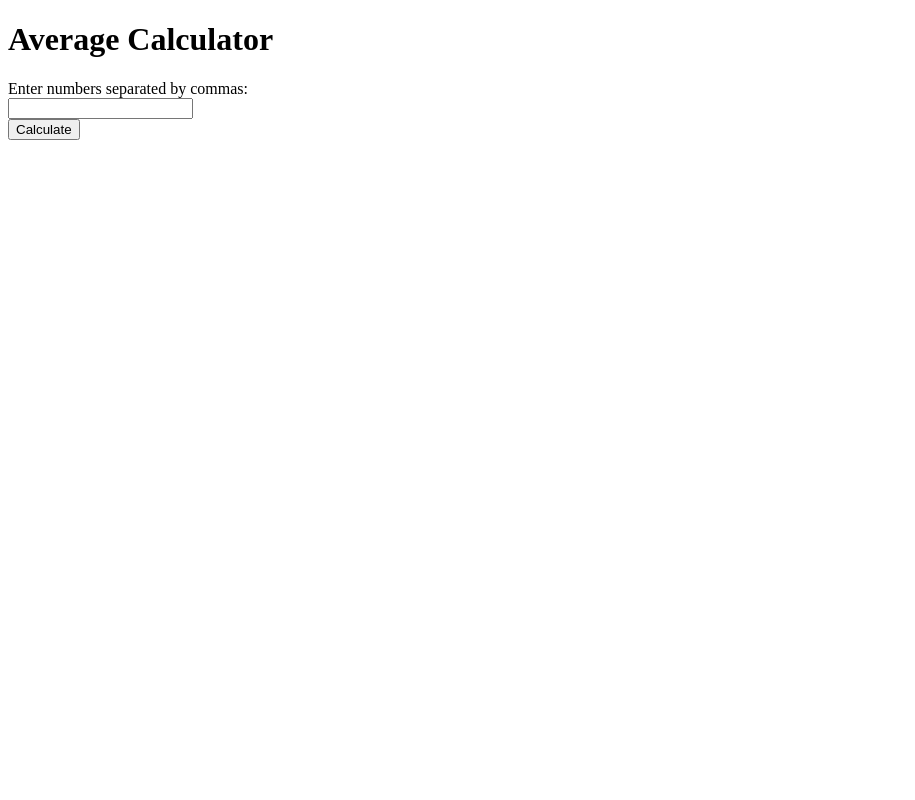
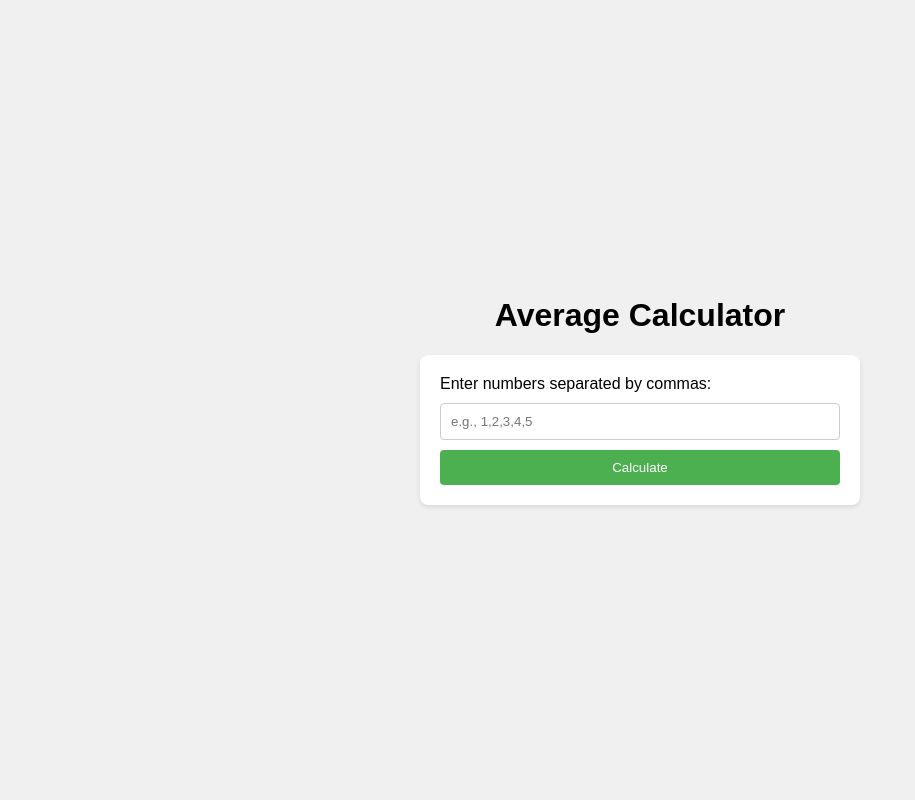
Before and after one commit to nasaraiahp/CrewAI, a Flask app: template templates/index.html in a window 1280 px wide. Shown: the whole page, without its empty margins (0-915 px from the left). Run offline with Flask 3, Linux system fonts and the light colour scheme; the template is opened without the code that fills it, so the values that code supplies are empty.

Commit message:
Add auto-generated HTML template

```diff
--- a/templates/index.html
+++ b/templates/index.html
@@ -5,24 +5,65 @@
     <meta name="viewport" content="width=device-width, initial-scale=1.0">
     <title>Average Calculator</title>
     <style>
-        /* ... (styles - see improved styles below) ... */
+        body {
+            font-family: sans-serif;
+            display: flex;
+            flex-direction: column;
+            align-items: center;
+            justify-content: center;
+            min-height: 100vh;
+            margin: 0;
+            background-color: #f0f0f0;
+        }
+
+        form {
+            display: flex;
+            flex-direction: column;
+            gap: 10px;
+            padding: 20px;
+            border-radius: 8px;
+            background-color: #fff;
+            box-shadow: 0 2px 5px rgba(0, 0, 0, 0.1);
+            max-width: 400px; /* Responsive improvement */
+            width: 90%; /* Responsive improvement */
+        }
+
+        input[type="text"] {
+            padding: 10px;
+            border: 1px solid #ccc;
+            border-radius: 4px;
+            box-sizing: border-box; /* Include padding in width calculation */
+        }
+
+        input[type="submit"] {
+            padding: 10px;
+            background-color: #4CAF50;
+            color: white;
+            border: none;
+            border-radius: 4px;
+            cursor: pointer;
+        }
+
+        #result {
+            margin-top: 20px;
+            font-weight: bold;
+            font-size: 1.2em;
+            text-align: center; /* Center the result text */
+         }
     </style>
 </head>
 <body>
-    <div class="container">
-        <h1>Average Calculator</h1>
-        <form method="POST">
-            <label for="numbers">Enter numbers separated by commas:</label><br>
-            <input type="text" id="numbers" name="numbers" required><br>  </input><!-- Added required attribute -->
-            <button type="submit">Calculate</button>
-        </form>
-        {% if error %}
-            <p class="error">{{ error }}</p>
-        {% endif %}
+    <h1>Average Calculator</h1>
+    <form method="post">
+        <label for="numbers">Enter numbers separated by commas:</label>
+        <input type="text" name="numbers" id="numbers" placeholder="e.g., 1,2,3,4,5">
+        <input type="submit" value="Calculate">
+    </form>
 
-        {% if average %}
-            <div id="result">The average is: {{ average | round(2) }}</div> <!-- Added rounding -->
-        {% endif %}
+    <div id="result">
+    {% if result %}
+        {{ result }}
+    {% endif %}
     </div>
 </body>
 </html>
```
